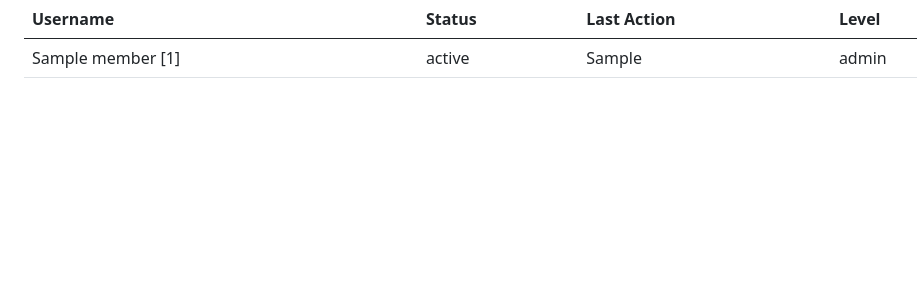
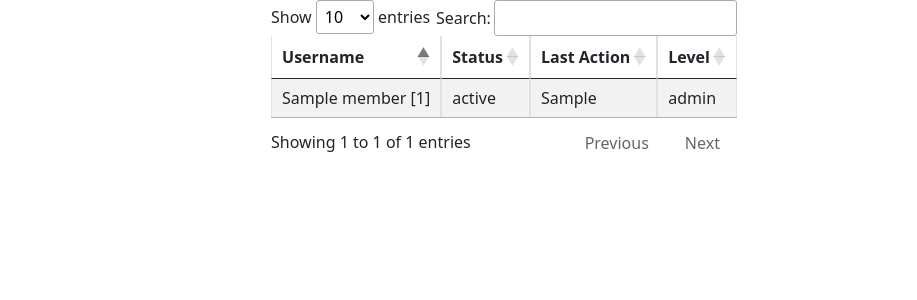
Before and after one commit to dssecret/tornium, a Flask app: template templates/faction/members.html in a window 1280 px wide. Shown: the part 142-442 px from the top of the page, without its empty margins (136-1053 px from the left). Run offline with Flask 2, Linux system fonts and the light colour scheme; the template is opened without the code that fills it: most values are stand-ins (such as "Sample title", 1, 10 or a date in 2020); parts of the project's set-up code (start-up, migrations or seed data) failed here and were passed over; some libraries are stand-ins or nearby versions.

Commit message:
Updated members table to use datatables

```diff
--- a/templates/base.html
+++ b/templates/base.html
@@ -6,9 +6,9 @@
     <meta name="viewport" content="width=device-width, initial-scale=1.0">
     <title>{% block title %}{% endblock %}</title>
 
-    <link rel="stylesheet" href="https://cdnjs.cloudflare.com/ajax/libs/datatables/1.10.21/css/dataTables.bootstrap.min.css" integrity="sha512-BMbq2It2D3J17/C7aRklzOODG1IQ3+MHw3ifzBHMBwGO/0yUqYmsStgBjI0z5EYlaDEFnvYV7gNYdD3vFLRKsA==" crossorigin="anonymous" referrerpolicy="no-referrer" />
     <link rel="stylesheet" href="https://cdnjs.cloudflare.com/ajax/libs/font-awesome/5.15.3/css/all.min.css" integrity="sha512-iBBXm8fW90+nuLcSKlbmrPcLa0OT92xO1BIsZ+ywDWZCvqsWgccV3gFoRBv0z+8dLJgyAHIhR35VZc2oM/gI1w==" crossorigin="anonymous" referrerpolicy="no-referrer" />
     <link rel="stylesheet" href="https://cdnjs.cloudflare.com/ajax/libs/twitter-bootstrap/5.0.2/css/bootstrap.min.css" integrity="sha512-usVBAd66/NpVNfBge19gws2j6JZinnca12rAe2l+d+QkLU9fiG02O1X8Q6hepIpr/EYKZvKx/I9WsnujJuOmBA==" crossorigin="anonymous" referrerpolicy="no-referrer" />
+    <link rel="stylesheet" type="text/css" href="https://cdn.datatables.net/v/bs5/dt-1.10.25/r-2.2.9/datatables.min.css"/>
 
     <link rel="shortcut icon" href="{{ url_for('static', filename='favicon.ico') }}">
     <link rel="stylesheet" href="{{ url_for('static', filename='base.css') }}">
@@ -42,8 +42,8 @@
 
     {% block content %}{% endblock %}
 
-    <script src="https://cdnjs.cloudflare.com/ajax/libs/datatables/1.10.21/js/jquery.dataTables.min.js" integrity="sha512-BkpSL20WETFylMrcirBahHfSnY++H2O1W+UnEEO4yNIl+jI2+zowyoGJpbtk6bx97fBXf++WJHSSK2MV4ghPcg==" crossorigin="anonymous" referrerpolicy="no-referrer"></script>
     <script src="https://cdnjs.cloudflare.com/ajax/libs/jquery/3.6.0/jquery.min.js" integrity="sha512-894YE6QWD5I59HgZOGReFYm4dnWc1Qt5NtvYSaNcOP+u1T9qYdvdihz0PPSiiqn/+/3e7Jo4EaG7TubfWGUrMQ==" crossorigin="anonymous" referrerpolicy="no-referrer"></script>
+    <script src="https://cdn.datatables.net/v/bs5/dt-1.10.25/r-2.2.9/datatables.min.js"></script>
     <script src="https://cdnjs.cloudflare.com/ajax/libs/twitter-bootstrap/5.0.2/js/bootstrap.min.js" integrity="sha512-a6ctI6w1kg3J4dSjknHj3aWLEbjitAXAjLDRUxo2wyYmDFRcz2RJuQr5M3Kt8O/TtUSp8n2rAyaXYy1sjoKmrQ==" crossorigin="anonymous" referrerpolicy="no-referrer"></script>
     <script src="https://cdnjs.cloudflare.com/ajax/libs/popper.js/2.9.2/umd/popper.min.js" integrity="sha512-2rNj2KJ+D8s1ceNasTIex6z4HWyOnEYLVC3FigGOmyQCZc2eBXKgOxQmo3oKLHyfcj53uz4QMsRCWNbLd32Q1g==" crossorigin="anonymous" referrerpolicy="no-referrer"></script>
 </body>
--- a/templates/faction/members.html
+++ b/templates/faction/members.html
@@ -6,7 +6,7 @@
 
 {% block content %}
 <div class="d-flex justify-content-center">
-    <table class="table" style="max-width: 75%;">
+    <table id="members-table" class="table table-striped table-bordered" style="width: 100%;">
         <thead>
             <tr>
                 <th scope="col">Username</th>
@@ -27,4 +27,13 @@
         </tbody>
     </table>
 </div>
+
+<script src="https://cdnjs.cloudflare.com/ajax/libs/jquery/3.6.0/jquery.min.js" integrity="sha512-894YE6QWD5I59HgZOGReFYm4dnWc1Qt5NtvYSaNcOP+u1T9qYdvdihz0PPSiiqn/+/3e7Jo4EaG7TubfWGUrMQ==" crossorigin="anonymous" referrerpolicy="no-referrer"></script>
+<script type="text/javascript">
+    $(document).ready(function() {
+        $('#members-table').DataTable({
+            "pagingType": "simple"
+        });
+    });
+</script>
 {% endblock %}
```
Lines whose indentation alone changed are shown as unchanged.
